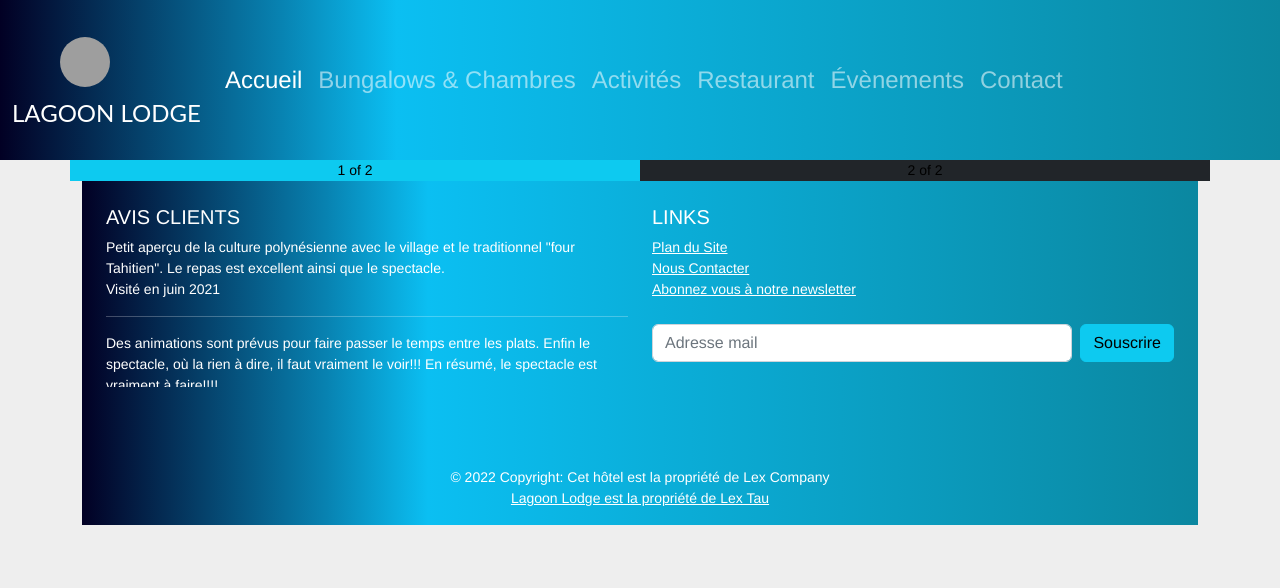
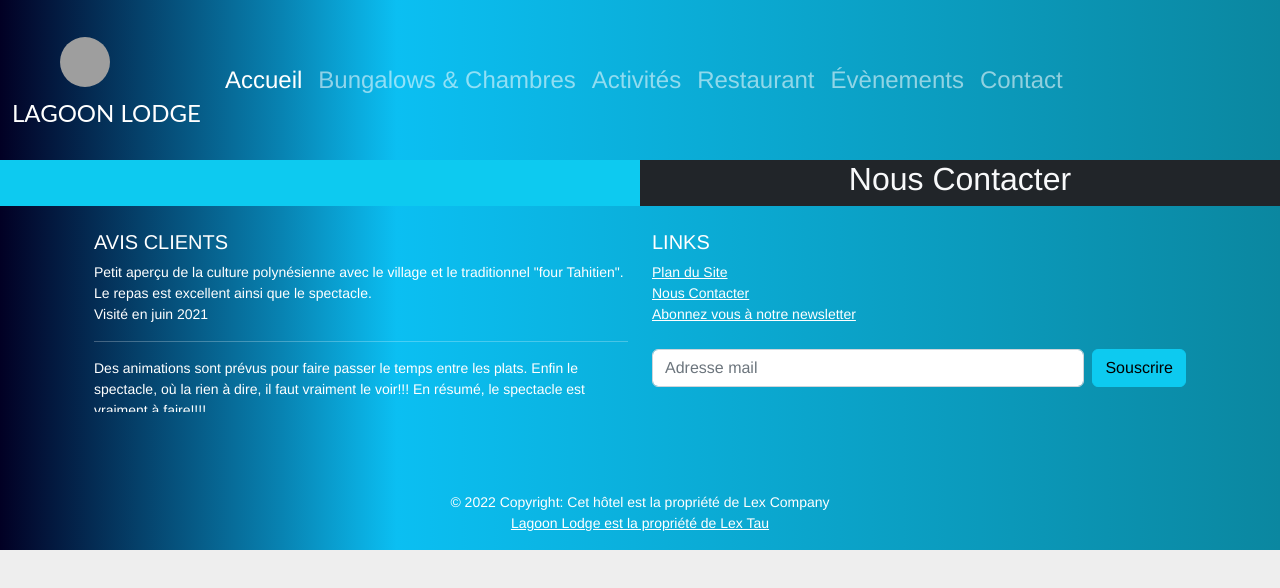
Before and after one commit to LEX-ONE7/Pension-Lagoon-2, a React (Create React App) app: page /contact in a window 1280 px wide. Shown: the top 588 px of the page. Built offline with nearby package versions, Linux system fonts and the light colour scheme; grey boxes are pictures that could not be loaded.

Commit message:
1 file modified

```diff
--- a/pages/Contact.tsx
+++ b/pages/Contact.tsx
@@ -7,13 +7,17 @@ const Contact = () => {
     <div>
       <Navbar />
 
-      <div className="container text-center">
+      <div className="container-fluid text-center">
         <div className="row">
-          <div className="col bg-info">1 of 2</div>
-          <div className="col bg-dark">2 of 2</div>
+          <div className="col-lg-6 bg-info">
+            <h2></h2>
+          </div>
+          <div className="col-lg-6 bg-dark text-light text-center">
+            <h2>Nous Contacter</h2>
+          </div>
         </div>
-        <Footer />
       </div>
+      <Footer />
     </div>
   );
 };
```
